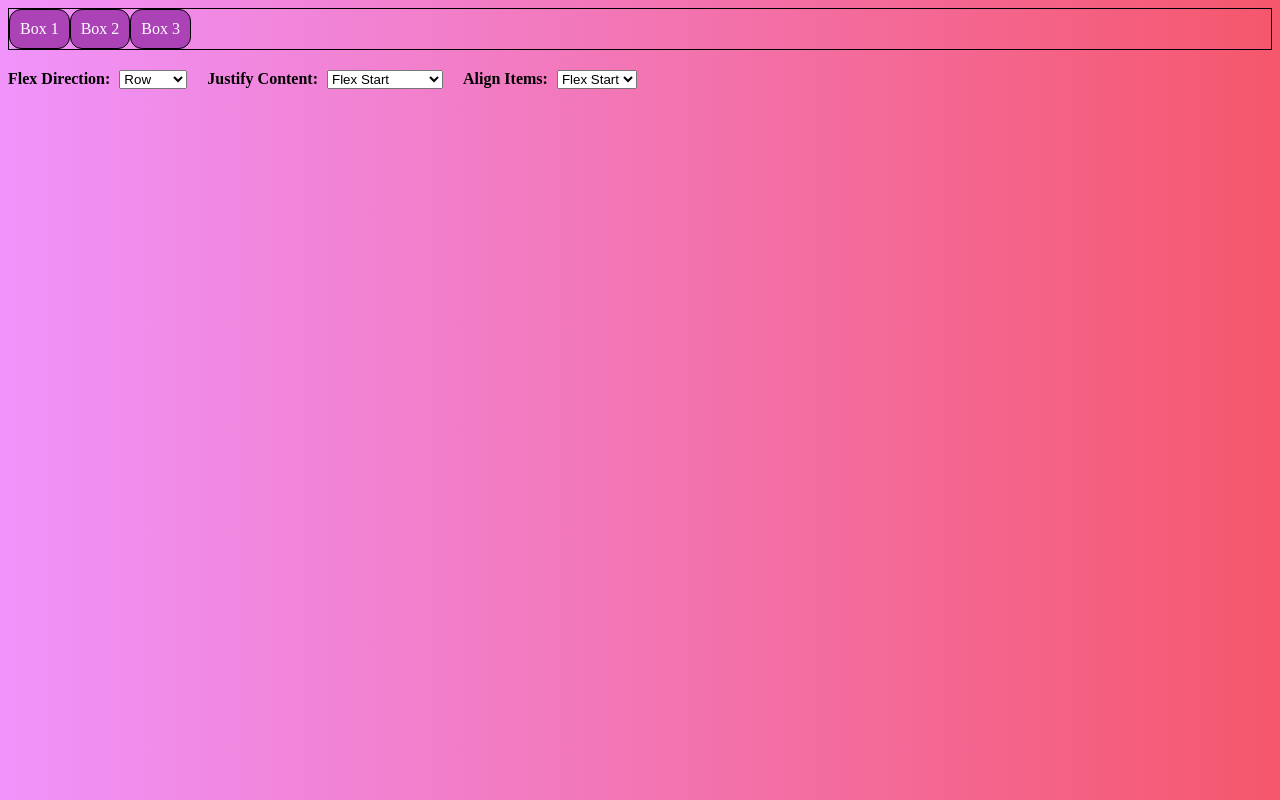
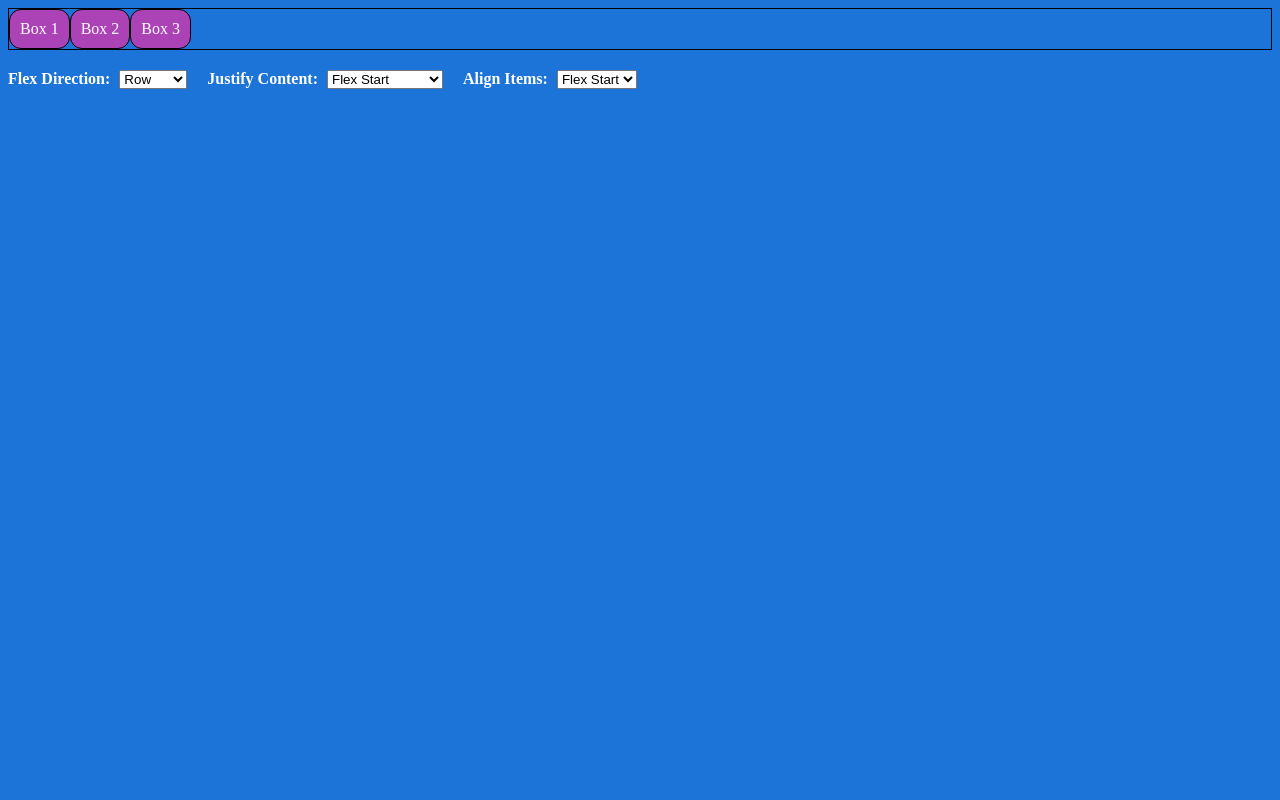
Before and after one commit to hernandoabella/FlexMaster, a plain HTML site: page index.html in a window 1280 px wide. Drawn offline with Linux system fonts and the light colour scheme.

Commit message:
Update styles.css

```diff
--- a/styles.css
+++ b/styles.css
@@ -1,5 +1,6 @@
 body {
-  background-image: linear-gradient(90deg, #f093fb 0%, #f5576c 100%);
+  background: rgb(28, 116, 216);
+  color: #fff;
 }
 
 .container {
```
